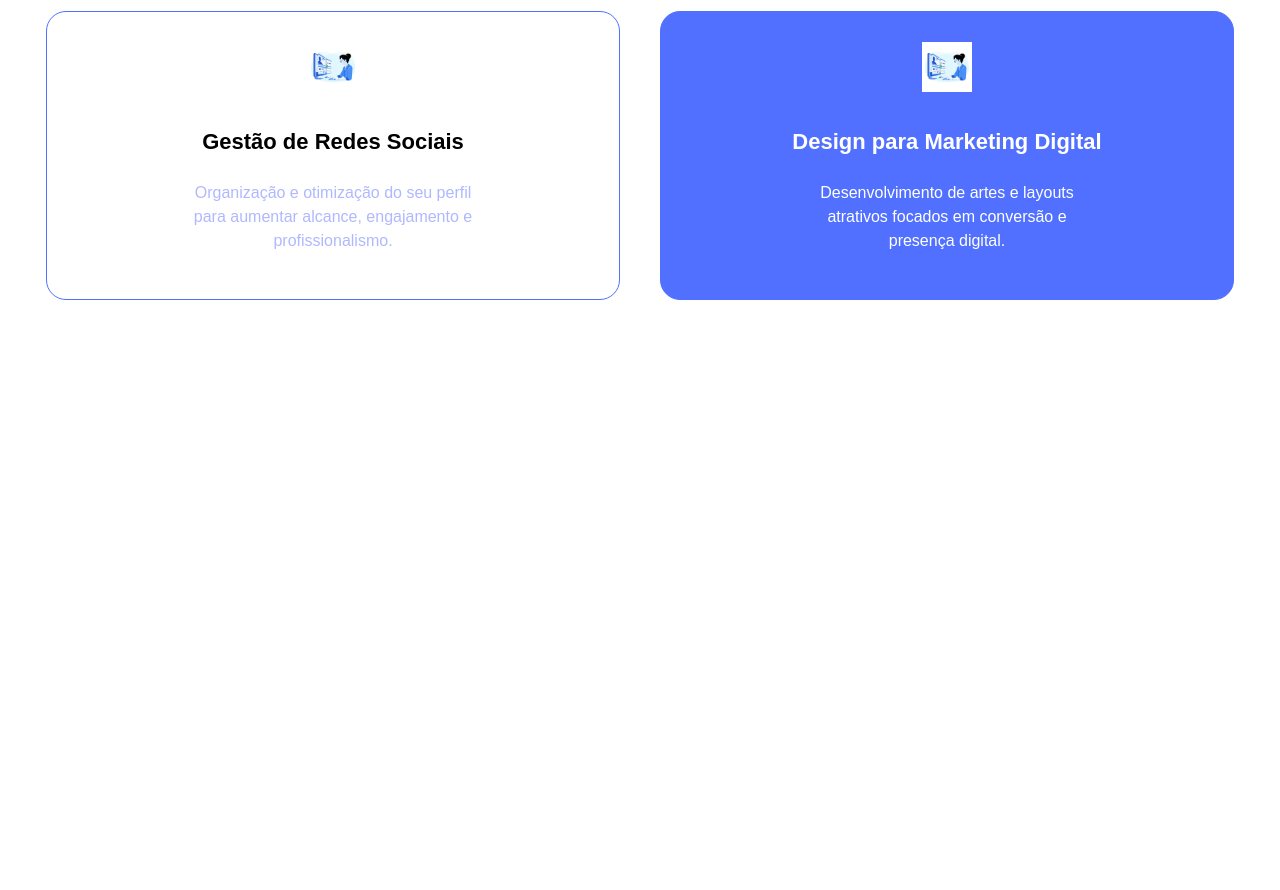
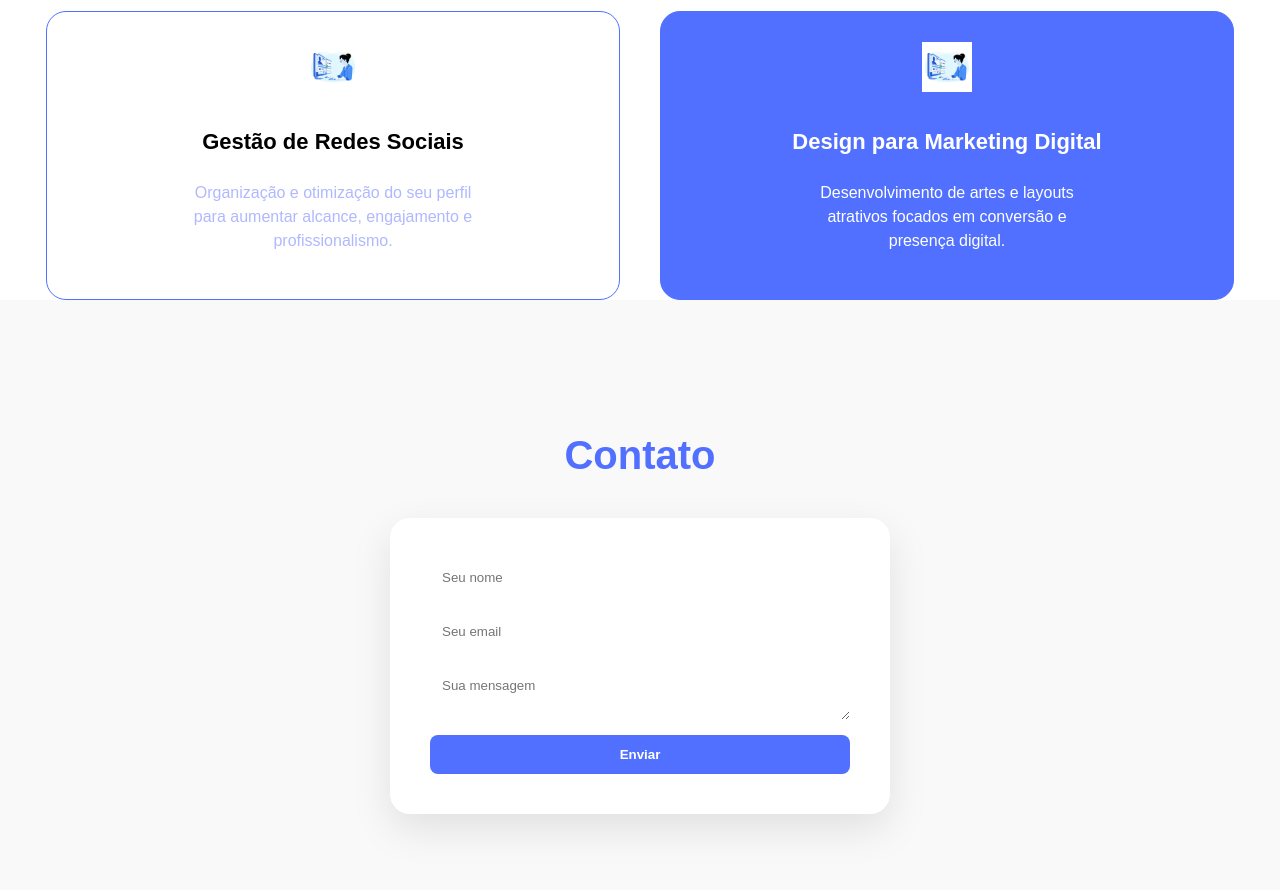
Before and after one commit to melissamarc/landingmarc, a plain HTML site: page index.html in a window 1280 px wide. Shown: the part 1910-2800 px from the top of the page. Before the commit the page ends 2210 px from the top, so only its background shows below. Drawn offline with Linux system fonts and the light colour scheme; files whose address does not match are found by name; a web font is replaced by a local one.

Commit message:
landing page finalizada

```diff
--- a/index.html
+++ b/index.html
@@ -24,7 +24,6 @@
             <div class="menu">
                 <a href="#sobre"> About</a>
                 <a href="#projetos">Services</a>
-                <a href="#depoimentos">Depoiments</a>
                 <a href="#contato">Contact</a>
             </div>
 
@@ -133,6 +132,20 @@
         </div>
     </section>
 
+    <section id="contato">
+        <h2>Contato</h2>
+        <form>
+            <input type="text" placeholder="Seu nome" />
+            <input type="email" placeholder="Seu email" />
+            <textarea placeholder="Sua mensagem"></textarea>
+            <button type="submit">Enviar</button>
+        </form>
+    </section>
+
+    <footer>
+        © 2026 · Melissa Marcielo
+    </footer>
+
 </body>
 
 </html>
--- a/styles.css
+++ b/styles.css
@@ -254,3 +254,59 @@ body {
 .card-one p {
   color: white;
 }
+
+#contato {
+  display: flex;
+  flex-direction: column;
+  align-items: center;
+  padding: 100px 0;
+  background-color: #f9f9f9;
+  font-family: "Funnel Display", sans-serif;
+}
+
+#contato h2 {
+  font-size: 40px;
+  margin-bottom: 40px;
+  color: #5170ff;
+}
+
+#contato form {
+  background-color: white;
+  padding: 40px;
+  border-radius: 20px;
+  box-shadow: 0 15px 40px rgba(0, 0, 0, 0.1);
+  width: 100%;
+  max-width: 420px;
+}
+
+form {
+  max-width: 400px;
+  display: flex;
+  flex-direction: column;
+  gap: 15px;
+}
+
+input,
+textarea {
+  padding: 12px;
+  border-radius: 8px;
+  border: none;
+  font-family: inherit;
+}
+
+button {
+  padding: 12px;
+  background-color: #5170ff;
+  color: white;
+  border: none;
+  border-radius: 8px;
+  font-weight: bold;
+  cursor: pointer;
+}
+
+footer {
+  text-align: center;
+  padding: 30px;
+  color: #aaa;
+  font-family: "Funnel Display", sans-serif;
+}
```
